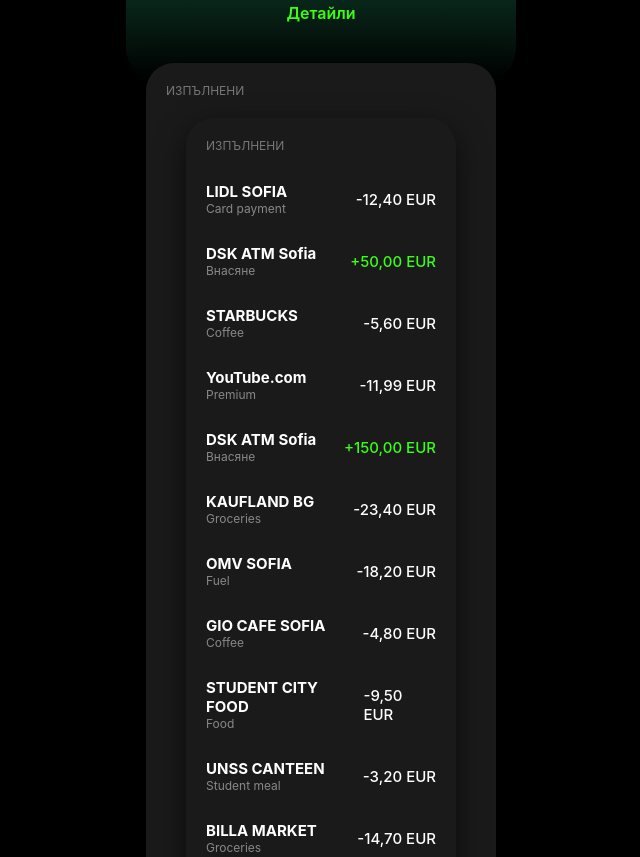
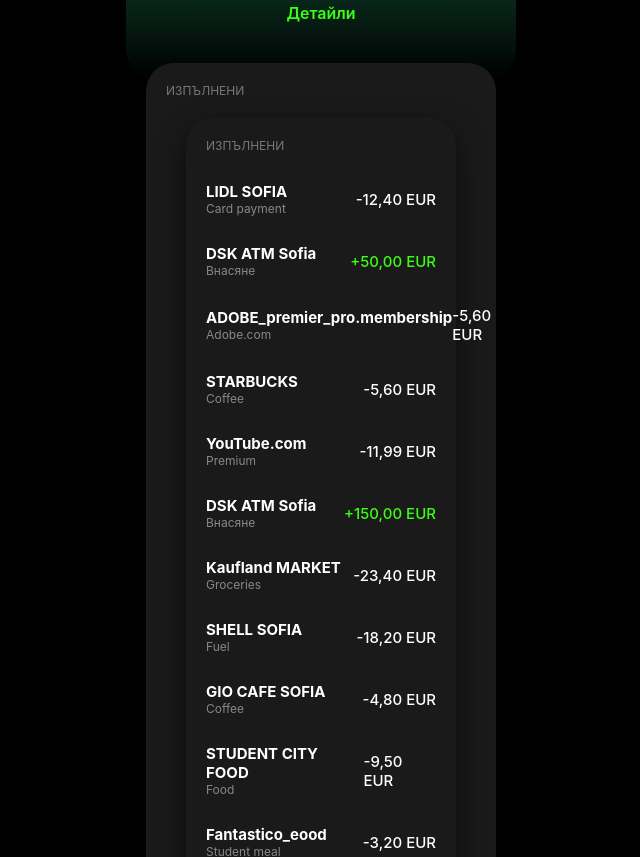
Before and after one commit to Gabriel6446/dskbank, a plain HTML site: page details.html in a window 1280 px wide. Shown: the part 243-1100 px from the top of the page, without its empty margins (319-959 px from the left). Drawn offline with Linux system fonts and the light colour scheme.

Commit message:
Update details.html

```diff
--- a/details.html
+++ b/details.html
@@ -16,8 +16,8 @@
   <!-- HEADER -->
   <div class="details-header">
     <a href="index.html" style="text-decoration:none; color:#39ff14; font-size:20px;">←</a>
-    <div style="font-size:18px;">Детайли</div>
-    <div style="font-size:18px;">🔍</div>
+
+
   </div>
 
   <!-- BALANCE -->
@@ -35,6 +35,79 @@
   <div class="dark-card">
     <p class="section-title">ИЗПЪЛНЕНИ</p>
 
+   <div class="dark-card">
+<p class="section-title">ИЗПЪЛНЕНИ</p>
+
+<!-- EXISTING (запазени) -->
+<div class="transaction"><div><strong>LIDL SOFIA</strong><p>Card payment</p></div><span>-12,40 EUR</span></div>
+<div class="transaction positive"><div><strong>DSK ATM Sofia</strong><p>Внасяне</p></div><span>+50,00 EUR</span></div>
+<div class="transaction"><div><strong>ADOBE_premier_pro.membership</strong><p>Adobe.com</p></div><span>-5,60 EUR</span></div>
+<div class="transaction"><div><strong>STARBUCKS</strong><p>Coffee</p></div><span>-5,60 EUR</span></div>
+<div class="transaction"><div><strong>YouTube.com</strong><p>Premium</p></div><span>-11,99 EUR</span></div>
+<div class="transaction positive"><div><strong>DSK ATM Sofia</strong><p>Внасяне</p></div><span>+150,00 EUR</span></div>
+
+<!-- NEW REALISTIC -->
+<div class="transaction"><div><strong>Kaufland MARKET</strong><p>Groceries</p></div><span>-23,40 EUR</span></div>
+<div class="transaction"><div><strong>SHELL SOFIA</strong><p>Fuel</p></div><span>-18,20 EUR</span></div>
+<div class="transaction"><div><strong>GIO CAFE SOFIA</strong><p>Coffee</p></div><span>-4,80 EUR</span></div>
+<div class="transaction"><div><strong>STUDENT CITY FOOD</strong><p>Food</p></div><span>-9,50 EUR</span></div>
+<div class="transaction"><div><strong>Fantastico_eood</strong><p>Student meal</p></div><span>-3,20 EUR</span></div>
+
+<div class="transaction"><div><strong>BILLA MARKET</strong><p>Groceries</p></div><span>-14,70 EUR</span></div>
+<div class="transaction"><div><strong>LIDL SOFIA</strong><p>Groceries</p></div><span>-10,90 EUR</span></div>
+<div class="transaction"><div><strong>Kaufland MARKET</strong><p>Groceries</p></div><span>-27,10 EUR</span></div>
+
+<div class="transaction"><div><strong>GIO CAFE SOFIA</strong><p>Coffee</p></div><span>-3,90 EUR</span></div>
+<div class="transaction"><div><strong>GIO CAFE SOFIA</strong><p>Coffee</p></div><span>-4,20 EUR</span></div>
+<div class="transaction positive"><div><strong>DSK ATM Sofia</strong><p>Внасяне</p></div><span>+80,00 EUR</span></div>
+<div class="transaction"><div><strong>OMV SOFIA</strong><p>Fuel</p></div><span>-21,00 EUR</span></div>
+<div class="transaction"><div><strong>OMV SOFIA</strong><p>Fuel</p></div><span>-16,50 EUR</span></div>
+
+<div class="transaction"><div><strong>WOLT</strong><p>Food delivery</p></div><span>-13,20 EUR</span></div>
+<div class="transaction"><div><strong>TAKEAWAY</strong><p>Food order</p></div><span>-11,80 EUR</span></div>
+
+<div class="transaction"><div><strong>DM DROGERIE</strong><p>Cosmetics</p></div><span>-6,40 EUR</span></div>
+<div class="transaction"><div><strong>PEPCO</strong><p>Shopping</p></div><span>-8,20 EUR</span></div>
+
+<div class="transaction"><div><strong>UBER</strong><p>Transport</p></div><span>-7,90 EUR</span></div>
+<div class="transaction"><div><strong>Kaufland MARKET</strong><p>Transport</p></div><span>-6,30 EUR</span></div>
+
+<!-- TRANSFERS -->
+<div class="transaction positive"><div><strong>UniCredit Transfer</strong><p>Incoming</p></div><span>+120,00 EUR</span></div>
+
+
+<!-- ATM DEPOSITS -->
+
+
+<div class="transaction positive"><div><strong>DSK ATM Sofia</strong><p>Внасяне</p></div><span>+60,00 EUR</span></div>
+
+<!-- MORE DAILY -->
+<div class="transaction"><div><strong>GIO CAFE SOFIA</strong><p>Coffee</p></div><span>-4,10 EUR</span></div>
+<div class="transaction"><div><strong>UNSS CANTEEN</strong><p>Meal</p></div><span>-3,00 EUR</span></div>
+<div class="transaction"><div><strong>STUDENT CITY FOOD</strong><p>Fast food</p></div><span>-8,90 EUR</span></div>
+
+<div class="transaction"><div><strong>LIDL SOFIA</strong><p>Groceries</p></div><span>-15,30 EUR</span></div>
+<div class="transaction"><div><strong>Kaufland MARKET</strong><p>Groceries</p></div><span>-12,60 EUR</span></div>
+
+<div class="transaction"><div><strong>SPOTIFY</strong><p>Subscription</p></div><span>-6,99 EUR</span></div>
+<div class="transaction"><div><strong>NETFLIX</strong><p>Subscription</p></div><span>-9,99 EUR</span></div>
+<div class="transaction positive"><div><strong>DSK ATM Sofia</strong><p>Внасяне</p></div><span>+100,00 EUR</span></div>
+<div class="transaction"><div><strong>Galaxy non-stop</strong><p>Shipping</p></div><span>-4,50 EUR</span></div>
+<div class="transaction"><div><strong>GIO CAFE SOFIA</strong><p>Delivery</p></div><span>-3,80 EUR</span></div>
+
+<div class="transaction"><div><strong>Cinemalend.com</strong><p>Shopping</p></div><span>-29,90 EUR</span></div>
+<div class="transaction"><div><strong>FOODMARKED STUDENTSKI</strong><p>Shopping</p></div><span>-21,50 EUR</span></div>
+
+</div>
+    <script src="script.js"></script>
+
+  </div>
+
+</div>
+
+<script src="script.js"></script>
+</body>
+</html>
    <div class="dark-card">
 <p class="section-title">ИЗПЪЛНЕНИ</p>
 
```
